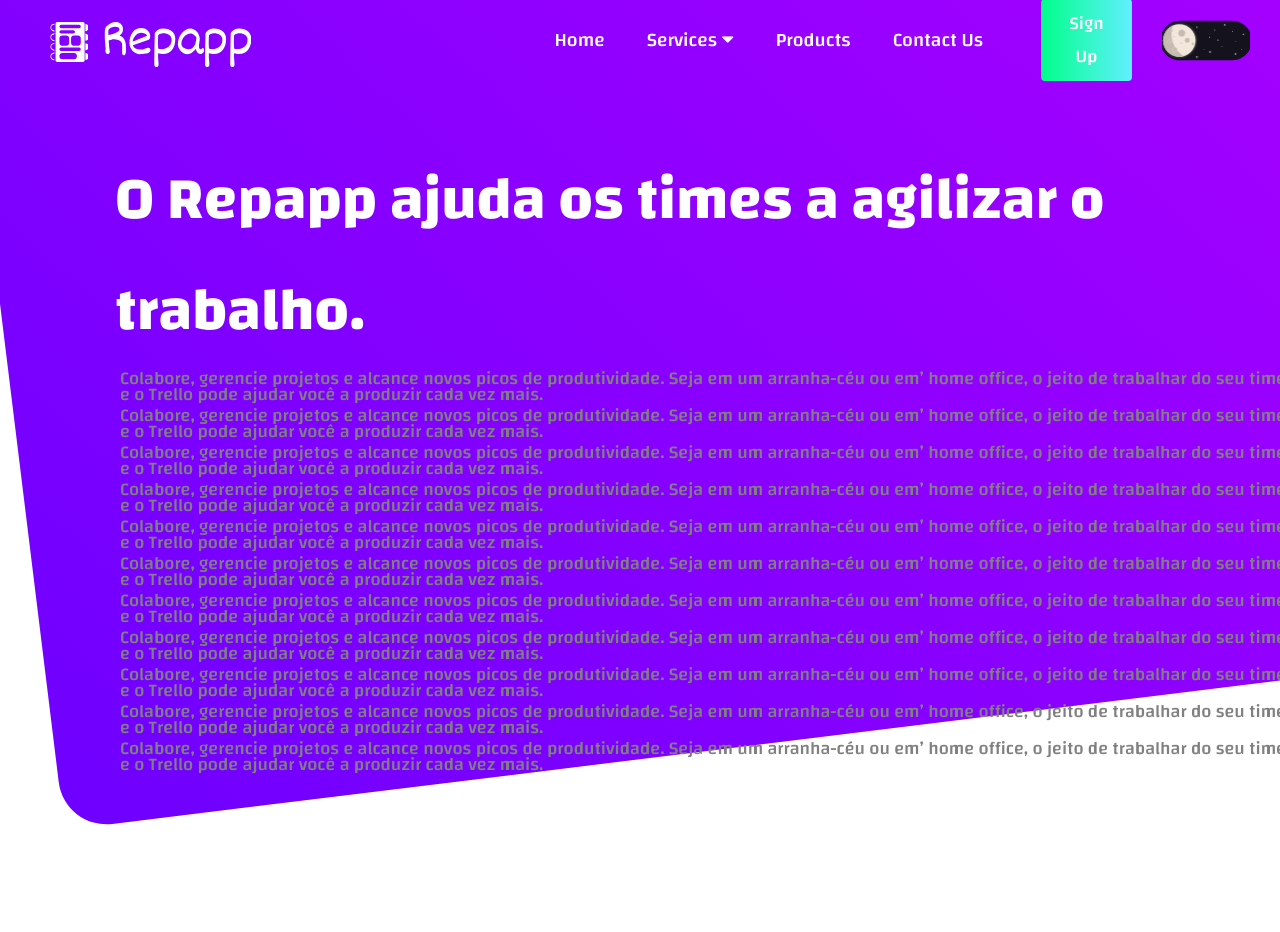
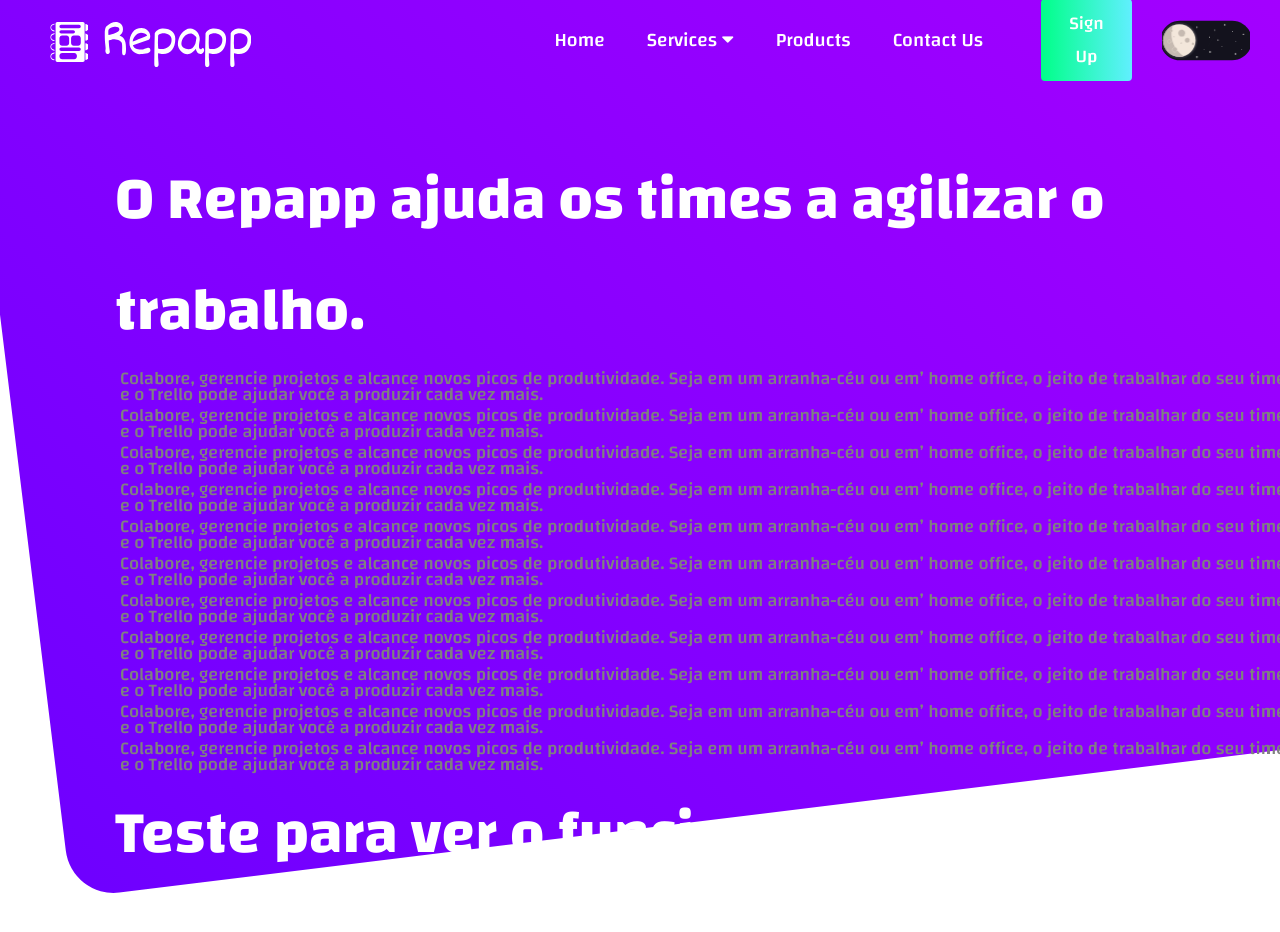
Before and after one commit to marcioandrews/repapp, a React (Create React App) app in the folder web/: page / in a window 1280 px wide. Shown: the top 932 px of the page. Built offline with nearby package versions, Linux system fonts and the light colour scheme.

Commit message:
feat:landing test

```diff
--- a/web/src/pages/Landing.tsx
+++ b/web/src/pages/Landing.tsx
@@ -26,6 +26,7 @@ function Landing() {
               <p>Colabore, gerencie projetos e alcance novos picos de produtividade. Seja em um arranha-céu ou em’ home office, o jeito de trabalhar do seu time é único, e o Trello pode ajudar você a produzir cada vez mais.</p>
               <p>Colabore, gerencie projetos e alcance novos picos de produtividade. Seja em um arranha-céu ou em’ home office, o jeito de trabalhar do seu time é único, e o Trello pode ajudar você a produzir cada vez mais.</p>
               <p>Colabore, gerencie projetos e alcance novos picos de produtividade. Seja em um arranha-céu ou em’ home office, o jeito de trabalhar do seu time é único, e o Trello pode ajudar você a produzir cada vez mais.</p>
+              <h1>Teste para ver o funcionamento</h1>
             </div>
 
 
```
Lines whose indentation alone changed are shown as unchanged.
